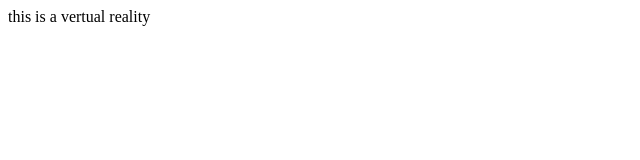
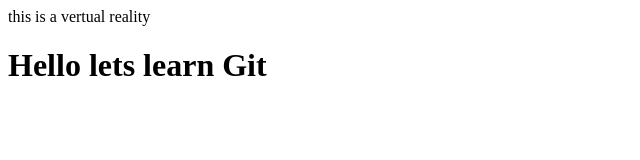
Before and after one commit to rahulhere07/index.html, a plain HTML site: page index.html in a window 1280 px wide. Shown: the whole page, without its empty margins (0-640 px from the left). Drawn offline with Linux system fonts and the light colour scheme.

Commit message:
added h1 tag

```diff
--- a/index.html
+++ b/index.html
@@ -2,6 +2,7 @@
     <head>
         <body>
             <p>this is a vertual reality </p>
+            <h1>Hello lets learn Git</h1>
 
         </body>
     </head>
```
